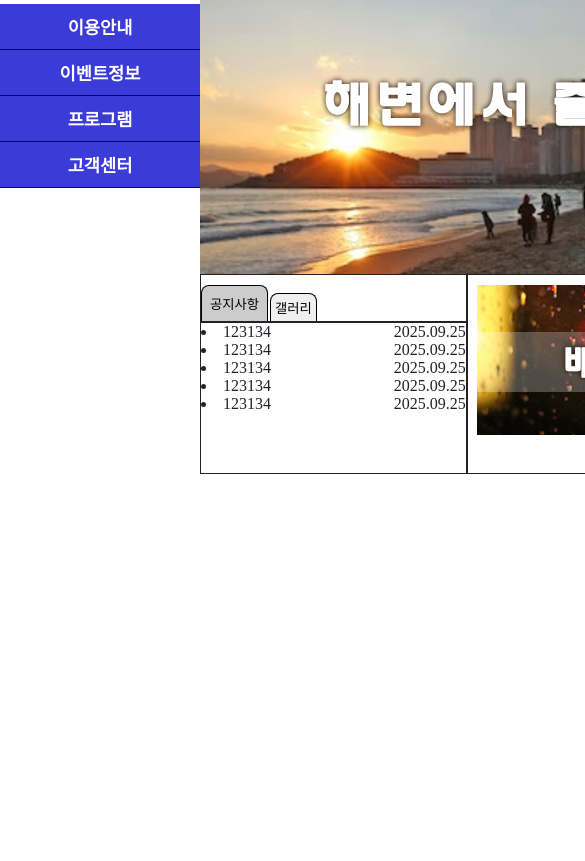
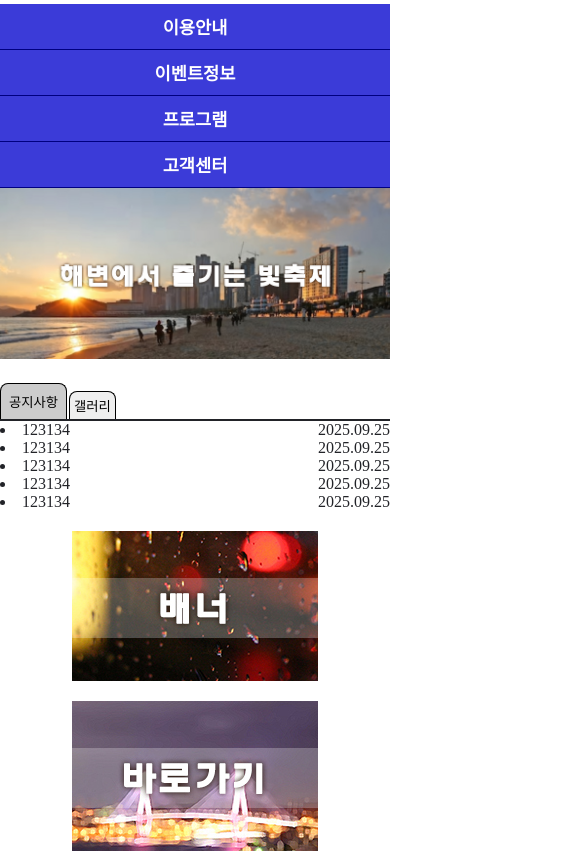
Before and after one commit to yerinchoi312-arch/festival, a plain HTML site: page index.html in a window 390 px wide. Shown: the part 76-937 px from the top of the page, 585 px wide, since content can reach past the window. Before the commit the page ends 844 px from the top, so only its background shows below. Drawn offline with Linux system fonts and the light colour scheme.

Commit message:
Add files via upload

```diff
--- a/css/layout.css
+++ b/css/layout.css
@@ -14,7 +14,7 @@ header {margin: 20px 0;}
 .mainMenu > a{color: #fff;padding: 10px 0;display: block; font-size: 1.1rem;
     font-weight: 700;border-bottom: 1px solid navy;}
 .mainMenu:hover .subMenu{display: block; transition: 1s;z-index: 1;max-height: 200px;}
-.subMenu{left: 100%;position: absolute;top: 0;max-height: 0;overflow: hidden;
+.subMenu{left: 100%;/* position: absolute;top: 0; */max-height: 0;overflow: hidden;
     background-color: #e2f3ff;width: 100%;z-index: 1;}
 .subMenu a {display: block;padding: 7px 0;}
 .subMenu a:hover{background-color: #e98e0a;color: #fff;}
@@ -26,7 +26,7 @@ header {margin: 20px 0;}
 
 main{display: flex;height: 200px;}
 
-main section{flex: 1; border: 1px solid;padding: 10px 0;}
+main section{flex: 1; padding: 10px 0;}
 
 #tab nav{display: flex;align-items: flex-end;gap: 2px;border-bottom: 2px solid;}
 #tab nav button{border: 1px solid; border-bottom: 0; padding: 4px;border-radius: 8px 8px 0 0 ;}
@@ -39,3 +39,13 @@ main section{flex: 1; border: 1px solid;padding: 10px 0;}
 
 #banner a, #quick a{display: block;}
 #banner a img, #quick a img{display: block;margin: 0 auto;}
+
+
+@media(max-width:500px){
+    #layout{flex-direction: column;width: 100%;}
+    #sideMenu{width: 100%;}
+    #content{width: 100%;}
+    #slideArea #slide{max-width: 100%;height: 0; width: 100%; padding-bottom: 47.5%;}
+    #slideArea #slide img{max-width: 100%;}
+    main{flex-direction: column;position: relative; height: initial;}
+}
```
